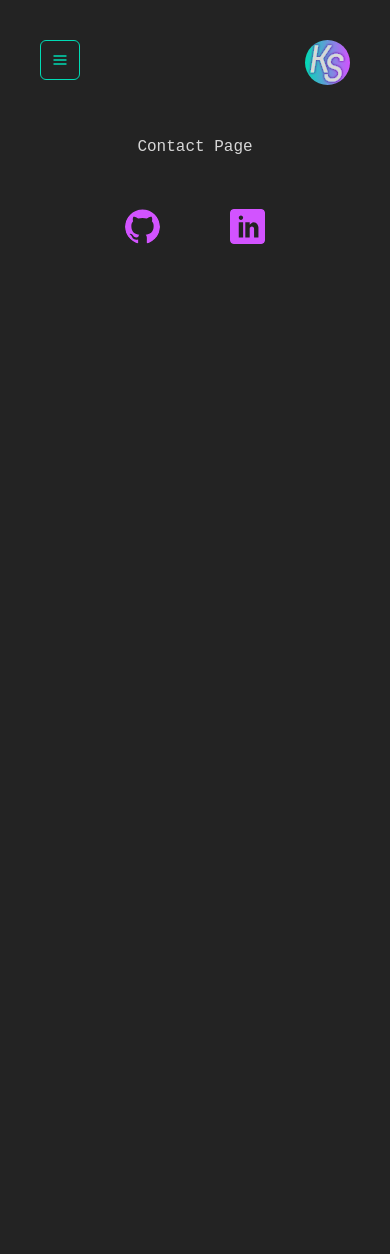
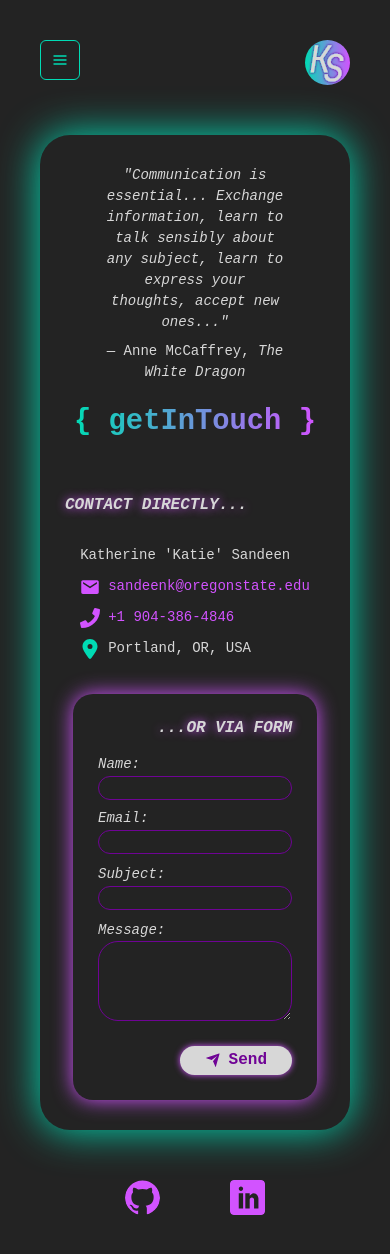
Before and after one commit to SandKat214/Portfolio-Resume, a React (Vite) app in the folder portfolio-site/: page /contact in a window 390 px wide. Shown: the top 1254 px of the page. Before the commit the page ends 844 px from the top, so only its background shows below. Built offline with nearby package versions, Linux system fonts and the light colour scheme.

Commit message:
fleshes out contact layout and responsive design

```diff
--- a/portfolio-site/src/App.jsx
+++ b/portfolio-site/src/App.jsx
@@ -6,12 +6,13 @@ import {
 } from "react-router-dom"
 
 // Utils
-import { resume, projects } from "./utils/content"
+import { resume, projects, contact } from "./utils/content"
 
 // Layouts
 import RootLayout from "./layouts/RootLayout"
 import ResumeLayout from "./layouts/ResumeLayout"
 import ProjectsLayout from "./layouts/ProjectsLayout"
+import ContactLayout from "./layouts/ContactLayout"
 
 // Pages
 import Home from "./pages/Home"
@@ -62,7 +63,9 @@ const router = createBrowserRouter(
 				/>
 			</Route>
 
-			<Route path='contact' element={<Contact />} />
+			<Route path='contact' element={<ContactLayout contact={contact} />}>
+				<Route index element={<Contact />} />
+			</Route>
 		</Route>
 	)
 )
--- /dev/null
+++ b/portfolio-site/src/layouts/ContactLayout.jsx
@@ -0,0 +1,124 @@
+import {
+	Container,
+	Flex,
+	Heading,
+	HStack,
+	Icon,
+	Link,
+	Text,
+	VStack,
+} from "@chakra-ui/react"
+import { useState } from "react"
+import { Outlet, useOutletContext } from "react-router-dom"
+
+// Components
+import LocalNav from "../components/navigation/LocalNav"
+
+// Icons
+import { IoMdMail } from "react-icons/io"
+import { FaPhone } from "react-icons/fa"
+import { FaLocationDot } from "react-icons/fa6"
+
+const ContactLayout = ({ contact }) => {
+	const isLrgScreen = useOutletContext
+	const [heading, setHeading] = useState("getInTouch")
+	const [isIndex, setIsIndex] = useState(true)
+
+	return (
+		<Container
+			as='main'
+			variant='greenHalo'
+			w={["100%", null, "90%"]}
+			minHeight='67vh'
+			maxHeight={["unset", null, null, "67vh"]}
+			px={["25px", null, null, "60px"]}
+			overflow='hidden'
+		>
+			<VStack
+				as='article'
+				minHeight='67vh'
+				maxHeight={["unset", null, null, "67vh"]}
+				py='30px'
+				maxW='100%'
+				gap={["35px", null, null, "20px"]}
+			>
+				<LocalNav
+					heading={heading}
+					isIndex={isIndex}
+					isLrgScreen={isLrgScreen}
+					page={contact}
+				/>
+				<VStack w='100%' overflowY={['unset', 'auto']}>
+					<Flex
+						w='100%'
+						direction={["column", null, "row"]}
+						justify='space-between'
+						gap='15px'
+					>
+						<VStack
+							as='section'
+							p={["20px 0", null, "40px 20px"]}
+							align={["center", null, "flex-start"]}
+							spacing='30px'
+						>
+							<Heading
+								as='h2'
+								w='100%'
+								variant='pinkHalo'
+								size='sm'
+							>
+								Contact Directly...
+							</Heading>
+							<VStack
+								align='flex-start'
+								spacing={["10px", null, "25px"]}
+								fontSize='sm'
+							>
+								<Text fontWeight={300}>
+									Katherine 'Katie' Sandeen
+								</Text>
+								<Link
+									as='a'
+									href='mailto:sandeenk@oregonstate.edu'
+									variant='contact'
+								>
+									<HStack>
+										<Icon as={IoMdMail} boxSize={5} />{" "}
+										<Text as='span'>
+											sandeenk@oregonstate.edu
+										</Text>
+									</HStack>
+								</Link>
+								<Link
+									as='a'
+									href='tel:+9043864846'
+									variant='contact'
+								>
+									<HStack>
+										<Icon as={FaPhone} boxSize={5} />{" "}
+										<Text as='span'>+1 904-386-4846</Text>
+									</HStack>
+								</Link>
+								<HStack>
+									<Icon
+										as={FaLocationDot}
+										boxSize={5}
+										color='primary.100'
+									/>{" "}
+									<Text as='span' fontWeight={200}>
+										Portland, OR, USA
+									</Text>
+								</HStack>
+							</VStack>
+						</VStack>
+						<Outlet
+							context={{ isLrgScreen, setHeading, setIsIndex }}
+						/>
+					</Flex>
+				</VStack>
+			</VStack>
+		</Container>
+	)
+}
+
+export default ContactLayout
--- a/portfolio-site/src/pages/Contact.jsx
+++ b/portfolio-site/src/pages/Contact.jsx
@@ -1,7 +1,110 @@
-import { Text } from "@chakra-ui/react"
+import {
+	Button,
+	Container,
+	Flex,
+	FormControl,
+	FormLabel,
+	Heading,
+	HStack,
+	Icon,
+	Input,
+	Text,
+	Textarea,
+	VStack,
+} from "@chakra-ui/react"
+import { Form } from "react-router-dom"
+
+// Icons
+import { RiSendPlaneFill } from "react-icons/ri"
 
 const Contact = () => {
-	return <Text>Contact Page</Text>
+	return (
+		<Container
+			as='section'
+			w='auto'
+			boxShadow='0 0 20px #D253FF'
+			borderRadius='20px'
+			p='25px'
+			m={['auto', '20px']}
+			flex={1}
+		>
+			<Heading
+				as='h2'
+				size='sm'
+				variant='pinkHalo'
+				textAlign='right'
+				mb='15px'
+			>
+				...or via form
+			</Heading>
+			<Form>
+				<VStack spacing='10px'>
+					<Flex
+						w='100%'
+						direction={["column", "row", "column", null, "row"]}
+						gap={["8px", "20px", "8px", "20px"]}
+					>
+						<FormControl>
+							<FormLabel variant='contact' m='0'>
+								Name:
+							</FormLabel>
+							<Input
+								type='text'
+								name='name'
+								size='xs'
+								w='100%'
+								variant='contact'
+							/>
+						</FormControl>
+						<FormControl>
+							<FormLabel variant='contact' m='0'>
+								Email:
+							</FormLabel>
+							<Input
+								type='email'
+								name='email'
+								size='xs'
+								w='100%'
+								variant='contact'
+							/>
+						</FormControl>
+					</Flex>
+					<FormControl>
+						<FormLabel variant='contact' m='0'>
+							Subject:
+						</FormLabel>
+						<Input
+							type='text'
+							name='subject'
+							size='xs'
+							variant='contact'
+						/>
+					</FormControl>
+					<FormControl>
+						<FormLabel variant='contact' m='0'>
+							Message:
+						</FormLabel>
+						<Textarea
+							name='message'
+							variant='contact'
+							fontSize='xs'
+						/>
+					</FormControl>
+					<Button
+						variant='pinkLight'
+						mt='15px'
+						py='5px'
+						alignSelf='flex-end'
+					>
+						<HStack>
+							<Icon as={RiSendPlaneFill} boxSize={4} />
+							<Text>Send</Text>
+						</HStack>
+					</Button>
+				</VStack>
+			</Form>
+		</Container>
+	)
 }
 
 export default Contact
--- a/portfolio-site/src/utils/content.js
+++ b/portfolio-site/src/utils/content.js
@@ -221,3 +221,13 @@ export const projects = {
 		),
 	},
 }
+
+export const contact = {
+	name: "contact",
+	quote: {
+		text: "Communication is essential... Exchange information, learn to talk sensibly about any subject, learn to express your thoughts, accept new ones...",
+		author: "Anne McCaffrey",
+		cite: "The White Dragon",
+	},
+	sections: {},
+}
--- a/portfolio-site/src/utils/theme.js
+++ b/portfolio-site/src/utils/theme.js
@@ -1,4 +1,4 @@
-import { extendTheme } from "@chakra-ui/react"
+import { extendTheme, textDecoration } from "@chakra-ui/react"
 import "@fontsource-variable/jetbrains-mono"
 
 const theme = extendTheme({
@@ -61,7 +61,6 @@ const theme = extendTheme({
 		},
 
 		Card: {
-			parts: ["container", "header", "body", "footer"],
 			variants: {
 				project: {
 					container: {
@@ -96,7 +95,6 @@ const theme = extendTheme({
 		},
 
 		Drawer: {
-			parts: ["dialog"],
 			variants: {
 				primary: {
 					dialog: {
@@ -104,6 +102,16 @@ const theme = extendTheme({
 						bg: "background",
 						borderRight: "1px solid #00DBB4",
 					},
+				},
+			},
+		},
+
+		FormLabel: {
+			variants: {
+				contact: {
+					fontSize: "sm",
+					fontWeight: "100",
+					fontStyle: "italic",
 				},
 			},
 		},
@@ -155,6 +163,25 @@ const theme = extendTheme({
 			},
 		},
 
+		Input: {
+			variants: {
+				contact: {
+					field: {
+						bg: "background",
+						border: "1px solid #6F0395",
+						borderRadius: "20px",
+						_hover: {
+							border: "1px solid #6F0395",
+						},
+						_focus: {
+							border: "3px solid #00DBB4",
+						},
+					},
+					element: {},
+				},
+			},
+		},
+
 		Link: {
 			variants: {
 				global: {
@@ -180,11 +207,19 @@ const theme = extendTheme({
 						textShadow: "0px 0px 5px #D253FF",
 					},
 				},
+				contact: {
+					color: "secondary.100",
+					fontWeight: "200",
+					_hover: {
+						textDecoration: "none",
+						color: "primary.100",
+						fontStyle: "italic",
+					},
+				},
 			},
 		},
 
 		Menu: {
-			parts: ["button", "divider", "groupTitle", "item", "list"],
 			variants: {
 				local: {
 					button: {
@@ -259,6 +294,22 @@ const theme = extendTheme({
 			},
 		},
 
+		Textarea: {
+			variants: {
+				contact: {
+					bg: "background",
+					border: "1px solid #6F0395",
+					borderRadius: "20px",
+					_hover: {
+						border: "1px solid #6F0395",
+					},
+					_focus: {
+						border: "3px solid #00DBB4",
+					},
+				},
+			},
+		},
+
 		Tooltip: {
 			variants: {
 				skillTip: {
```
